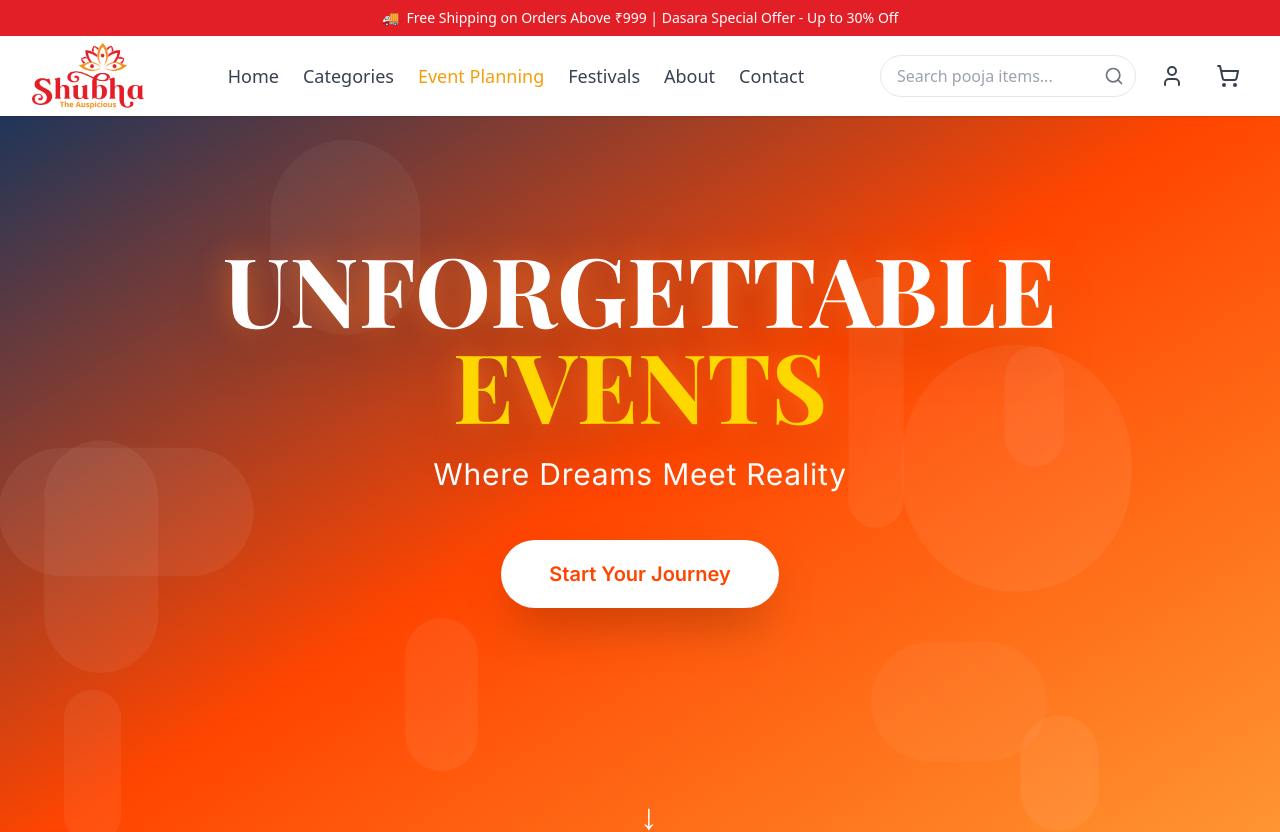
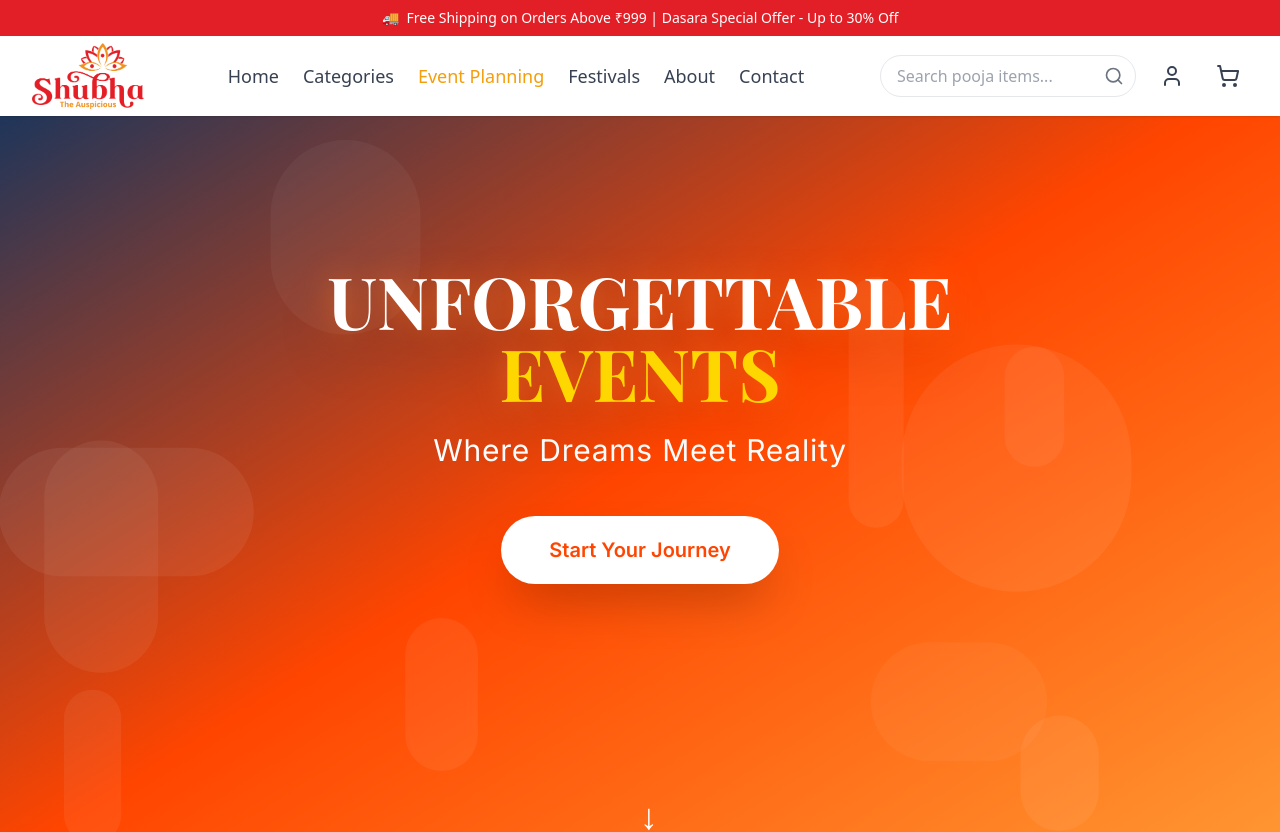
Before and after one commit to brick2technologies/Shubha, a React (Vite) app: page /eventplaning in a window 1280 px wide. Shown: the top 832 px of the page. Built offline with nearby package versions, Linux system fonts and the light colour scheme.

Commit message:
page chnages

```diff
--- a/src/pages/EventPage.tsx
+++ b/src/pages/EventPage.tsx
@@ -134,7 +134,7 @@ const LandingPage: React.FC = () => {
             transition={{ duration: 1 }}
           >
             <motion.h1
-              className="text-5xl sm:text-6xl md:text-7xl lg:text-8xl font-black mb-6 text-white drop-shadow-2xl font-playfair"
+              className="text-4xl sm:text-5xl md:text-6xl lg:text-7xl font-black mb-6 text-white drop-shadow-2xl font-playfair leading-tight break-words"
               animate={{
                 textShadow: [
                   "0 0 20px rgba(255,153,51,0.5)",
@@ -148,6 +148,8 @@ const LandingPage: React.FC = () => {
               <br />
               <span className="text-[#FFD700]">EVENTS</span>
             </motion.h1>
+
+
             <p className="text-lg sm:text-xl md:text-2xl lg:text-3xl mb-12 text-white font-light tracking-wide font-Inter">
               Where Dreams Meet Reality
             </p>
```
